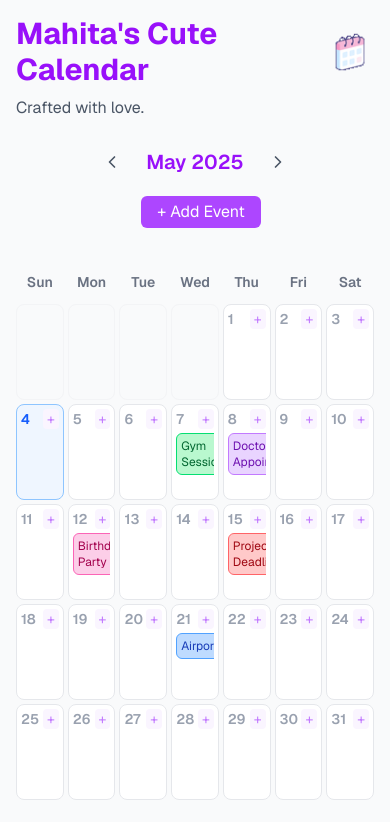
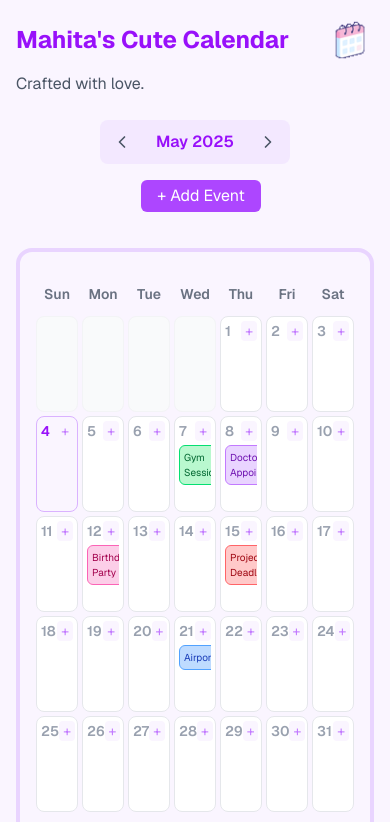
Before and after one commit to mahita098/calendar-cute, a Next.js app: page / in a window 390 px wide. Shown: the top 822 px of the page. Built offline with nearby package versions, Linux system fonts and the light colour scheme.

Commit message:
font changes and color improvements

```diff
--- a/src/app/page.js
+++ b/src/app/page.js
@@ -2,7 +2,7 @@ import Calendar from "../components/Calendar.jsx";
 
 export default function CalendarPage() {
   return (
-    <div className="min-h-screen  bg-gray-50">
+    <div className="min-h-screen bg-purple-50">
       <Calendar />
     </div>
   );
--- a/src/components/Calendar.jsx
+++ b/src/components/Calendar.jsx
@@ -163,7 +163,7 @@ export default function Calendar() {
   };
 
   return (
-    <div className="font-sans max-w-6xl mx-auto p-4">
+    <div className="font-sans max-w-7xl mx-auto p-4">
       <CalendarHeader
         onPrevMonth={prevMonth}
         onNextMonth={nextMonth}
--- a/src/components/CalendarDay.jsx
+++ b/src/components/CalendarDay.jsx
@@ -15,7 +15,7 @@ export default function CalendarDay({
     <div
       className={`h-24 p-1 border rounded-lg transition-all ${
         isToday
-          ? "bg-blue-50 border-blue-300"
+          ? "bg-purple-50 border-purple-300"
           : "bg-white text-gray-400 border-gray-200"
       } hover:bg-gray-50`}
       onDragOver={onDragOver}
@@ -23,13 +23,15 @@ export default function CalendarDay({
     >
       <div className="flex justify-between items-center mb-1">
         <span
-          className={`text-sm font-semibold ${isToday ? "text-blue-600" : ""}`}
+          className={`text-sm font-semibold ${
+            isToday ? "text-purple-600" : ""
+          }`}
         >
           {day}
         </span>
         <button
           onClick={() => onAddEvent(day)}
-          className="text-purple-400 hover:text-white text-sm px-1 rounded cursor-pointer bg-purple-50 hover:bg-purple-400"
+          className="text-purple-400 hover:text-white text-sm px-1 rounded cursor-pointer bg-purple-50 hover:bg-purple-00"
         >
           +
         </button>
@@ -38,7 +40,13 @@ export default function CalendarDay({
         {events.slice(0, 2).map((event) => (
           <EventItem
             key={event.id}
-            event={event}
+            event={{
+              ...event,
+              title:
+                event.title.length > 20
+                  ? event.title.slice(0, 20) + "..."
+                  : event.title,
+            }}
             onClick={onEventClick}
             onDragStart={onDragStart}
           />
--- a/src/components/CalendarGrid.jsx
+++ b/src/components/CalendarGrid.jsx
@@ -61,7 +61,7 @@ export default function CalendarGrid({
   };
 
   return (
-    <div className="mb-6">
+    <div className="mb-6 border-4 border-purple-200 p-4 py-6 rounded-2xl">
       <div className="grid grid-cols-7 gap-1 mb-1">
         {["Sun", "Mon", "Tue", "Wed", "Thu", "Fri", "Sat"].map((day) => (
           <div
--- a/src/components/CalendarHeader.jsx
+++ b/src/components/CalendarHeader.jsx
@@ -16,21 +16,21 @@ export default function CalendarHeader({
   return (
     <div>
       <div className="mb-6">
-        <h1 className="text-3xl font-bold text-purple-600 mb-2 flex items-center ">
+        <h1 className="text-2xl md:text-3xl font-bold text-purple-600 mb-2 flex items-center justify-between md:justify-start ">
           Mahita's Cute Calendar
-          <img className="w-12 " src="../images/calendar1.gif" alt="" />
+          <img className="w-12 ml-1.5" src="../images/calendar1.gif" alt="" />
         </h1>
         <p className="text-gray-600">Crafted with love.</p>
       </div>
       <div className="flex flex-col md:flex-row justify-between items-center mb-6 gap-4">
-        <div className="flex items-center">
+        <div className="flex items-center bg-purple-100 rounded-lg p-1">
           <button
             onClick={onPrevMonth}
             className="p-2 rounded-full hover:bg-gray-100"
           >
             <ChevronLeft className="w-5 h-5 text-gray-600 cursor-pointer" />
           </button>
-          <h2 className="text-xl font-semibold mx-4 text-purple-600">
+          <h2 className="text-md font-semibold mx-4 text-purple-600">
             {monthName} {currentDate.getFullYear()}
           </h2>
           <button
@@ -42,7 +42,7 @@ export default function CalendarHeader({
         </div>
         <div className="flex mb-3">
           <div className="hidden md:flex gap-4 ">
-            <div className="flex bg-gray-100 rounded-lg p-1">
+            <div className="flex bg-purple-100 rounded-lg p-1">
               <button
                 className={`px-3 py-1 rounded-md flex items-center cursor-pointer ${
                   view === "calendar"
@@ -63,7 +63,7 @@ export default function CalendarHeader({
                 onClick={() => onViewChange("list")}
               >
                 <List className="w-4 h-4 mr-1" />
-                List
+                Events List
               </button>
             </div>
 
--- a/src/components/EventItem.jsx
+++ b/src/components/EventItem.jsx
@@ -1,7 +1,7 @@
 export default function EventItem({ event, onClick, onDragStart }) {
   return (
     <div
-      className={`text-xs p-1 mb-1 rounded-md border ${event.colorClass} cursor-pointer w-fit`}
+      className={` text-[10px] md:text-xs p-1 mb-1 rounded-md border ${event.colorClass} cursor-pointer w-fit`}
       draggable
       onDragStart={() => onDragStart(event)}
       onClick={() => onClick(event)}
--- a/src/components/EventList.jsx
+++ b/src/components/EventList.jsx
@@ -32,7 +32,7 @@ export default function EventList({ events, onEventClick, onDragStart }) {
                 {formatDate(event.date)}
               </div>
               <div
-                className={`text-xs px-2 py-1 rounded-full mt-1 ${
+                className={`text-xs px-2 py-1 rounded-full mt-1 w-fit ${
                   event.priority === "High"
                     ? "bg-red-100 text-red-800"
                     : event.priority === "Medium"
--- a/src/components/EventModal.jsx
+++ b/src/components/EventModal.jsx
@@ -8,7 +8,7 @@ export default function EventModal({
   onFieldChange,
 }) {
   return (
-    <div className="fixed inset-0 bg-[rgba(0,0,0,0.5)] flex items-center justify-center z-50">
+    <div className="fixed inset-0 bg-[rgba(0,0,0,0.5)] flex items-center justify-center z-50 px-10 md:px-0">
       <div className="bg-white rounded-lg p-6 w-full max-w-md">
         <h2 className="text-xl font-bold mb-4 text-black">
           {isEditing ? "Edit Event" : "Add New Event"}
--- a/src/components/MobileCalenderHeader.jsx
+++ b/src/components/MobileCalenderHeader.jsx
@@ -11,7 +11,7 @@ export default function MobileCalendarHeader({
     <>
       <div>
         <div className="flex gap-4 mb-3">
-          <div className="flex bg-gray-100 rounded-lg p-1">
+          <div className="flex bg-purple-100 rounded-lg p-1">
             <button className="px-3 py-1 rounded-md flex items-center cursor-pointer text-gray-600">
               <List className="w-4 h-4 mr-1" />
               Event List
```
Also changed, not shown: public/images/rightarrow.svg (added).
